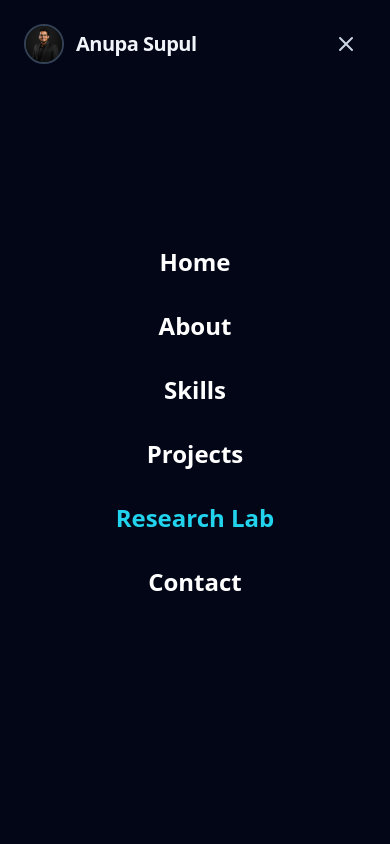
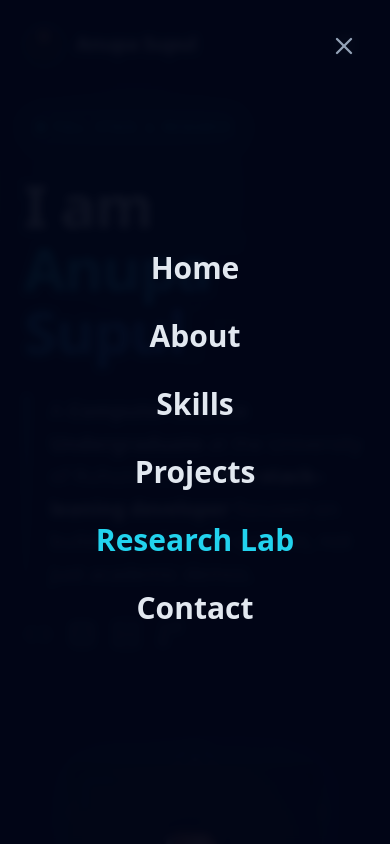
Before and after one commit to Anupa200212/portforlio-web, a React (Vite) app: page / in a window 390 px wide. Both pictures are taken after a click on the button 346 px from the left and 44 px from the top of the page. Shown: the top 844 px of the page. Built offline with nearby package versions, Linux system fonts and the light colour scheme.

Commit message:
responsive ness

```diff
--- a/src/App.jsx
+++ b/src/App.jsx
@@ -564,7 +564,7 @@ const MainView = ({ scrollTo, navigateToResearch }) => {
 
             <h1 className="text-6xl md:text-8xl font-extrabold text-white leading-[1.05] tracking-tight">
               I am <br />
-              <span className="text-transparent bg-clip-text bg-gradient-to-r from-cyan-400 via-blue-500 to-purple-500 animate-gradient-x bg-[length:200%_auto]">
+              <span className="text-transparent bg-clip-text bg-gradient-to-r from-cyan-400 via-blue-500 to-purple-500 animate-gradient-x">
                 Anupa Supul
               </span>
             </h1>
@@ -1289,6 +1289,18 @@ const App = () => {
     return () => window.removeEventListener('scroll', handleScroll);
   }, [currentView]);
 
+  // Lock body scroll when mobile menu is open
+  useEffect(() => {
+    if (mobileMenuOpen) {
+      document.body.classList.add('overflow-hidden');
+    } else {
+      document.body.classList.remove('overflow-hidden');
+    }
+    return () => {
+      document.body.classList.remove('overflow-hidden');
+    };
+  }, [mobileMenuOpen]);
+
   const handleNavigation = (id) => {
     setMobileMenuOpen(false);
 
@@ -1407,6 +1419,7 @@ const App = () => {
         .animate-gradient-x {
            background-size: 200% 200%;
            animation: gradient-x 5s ease infinite;
+           will-change: background-position;
         }
         @keyframes pulse-slow {
            0%, 100% { opacity: 0.3; }
@@ -1520,23 +1533,29 @@ const App = () => {
           {/* Mobile Menu Button */}
           <div className="md:hidden z-50">
             <button
-                onClick={() => setMobileMenuOpen(!mobileMenuOpen)}
+                onClick={() => setMobileMenuOpen(true)}
                 className="p-2 text-slate-300 hover:text-white"
             >
-                {mobileMenuOpen ? <X size={24} /> : <Menu size={24} />}
+                <Menu size={24} />
             </button>
           </div>
         </div>
 
         {/* Mobile Nav Overlay */}
         {mobileMenuOpen && (
-            <div className="fixed inset-0 bg-slate-950 z-40 flex flex-col items-center justify-center space-y-8 animate-fade-in md:hidden">
-                <button onClick={() => handleNavigation('home')} className="text-2xl font-bold text-white">Home</button>
-                <button onClick={() => handleNavigation('about')} className="text-2xl font-bold text-white">About</button>
-                <button onClick={() => handleNavigation('skills')} className="text-2xl font-bold text-white">Skills</button>
-                <button onClick={() => handleNavigation('projects')} className="text-2xl font-bold text-white">Projects</button>
-                <button onClick={() => handleNavigation('research-page')} className="text-2xl font-bold text-cyan-400">Research Lab</button>
-                <button onClick={() => handleNavigation('contact')} className="text-2xl font-bold text-white">Contact</button>
+            <div className="fixed inset-0 bg-slate-950/95 backdrop-blur-sm z-50 flex flex-col items-center justify-center space-y-8 animate-fade-in md:hidden">
+                <button
+                  onClick={() => setMobileMenuOpen(false)}
+                  className="absolute top-6 right-6 p-2 text-slate-400 hover:text-white"
+                >
+                    <X size={28} />
+                </button>
+                <button onClick={() => handleNavigation('home')} className="text-3xl font-bold text-slate-200 hover:text-cyan-400 transition-colors">Home</button>
+                <button onClick={() => handleNavigation('about')} className="text-3xl font-bold text-slate-200 hover:text-cyan-400 transition-colors">About</button>
+                <button onClick={() => handleNavigation('skills')} className="text-3xl font-bold text-slate-200 hover:text-cyan-400 transition-colors">Skills</button>
+                <button onClick={() => handleNavigation('projects')} className="text-3xl font-bold text-slate-200 hover:text-cyan-400 transition-colors">Projects</button>
+                <button onClick={() => handleNavigation('research-page')} className="text-3xl font-bold text-cyan-400 hover:text-cyan-300 transition-colors">Research Lab</button>
+                <button onClick={() => handleNavigation('contact')} className="text-3xl font-bold text-slate-200 hover:text-cyan-400 transition-colors">Contact</button>
             </div>
         )}
       </nav>
```
